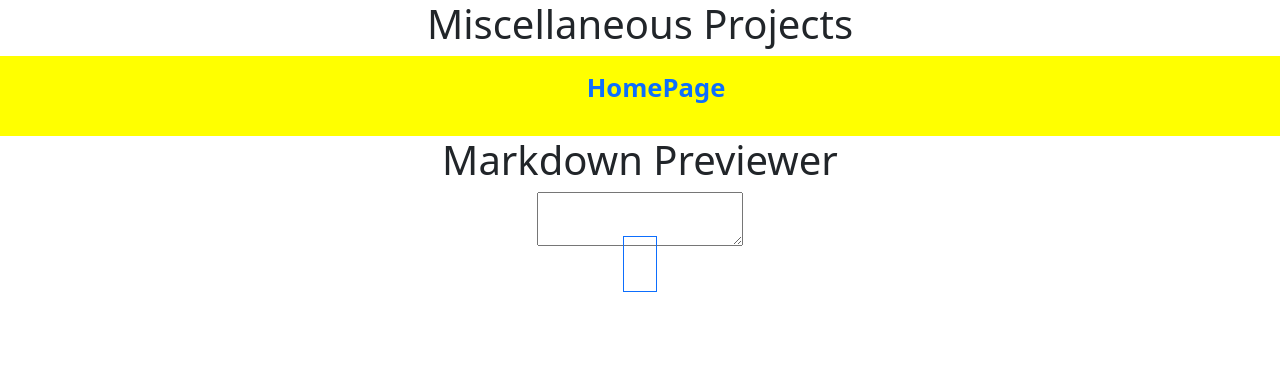
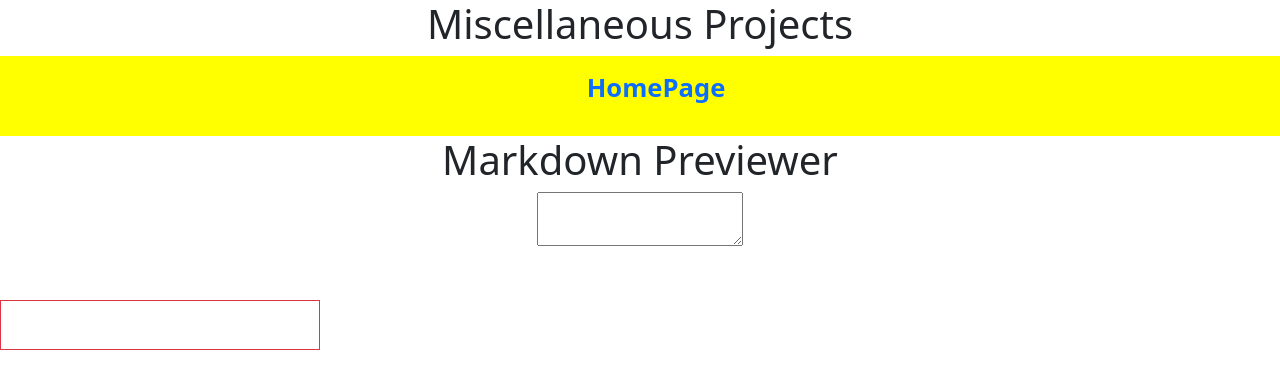
Before and after one commit to StudentCZ/MiscProjects, a React (Create React App) app: page /markdown in a window 1280 px wide. Shown: the top 388 px of the page. Built offline with nearby package versions, Linux system fonts and the light colour scheme.

Commit message:
changed border color

```diff
--- a/src/Markdown_Previewer/Markdown.js
+++ b/src/Markdown_Previewer/Markdown.js
@@ -14,8 +14,9 @@ const Markdown = () => {
           setText(event.target.value);
         }}
       ></textarea>
-      <div id='preview'></div>
-      <span className='border border-primary w-100 p-3'>{text}</span>
+      <div id='preview' className='border border-danger mt-5 w-25 p-4'>
+        <span>{text}</span>
+      </div>
     </div>
   );
 };
```
